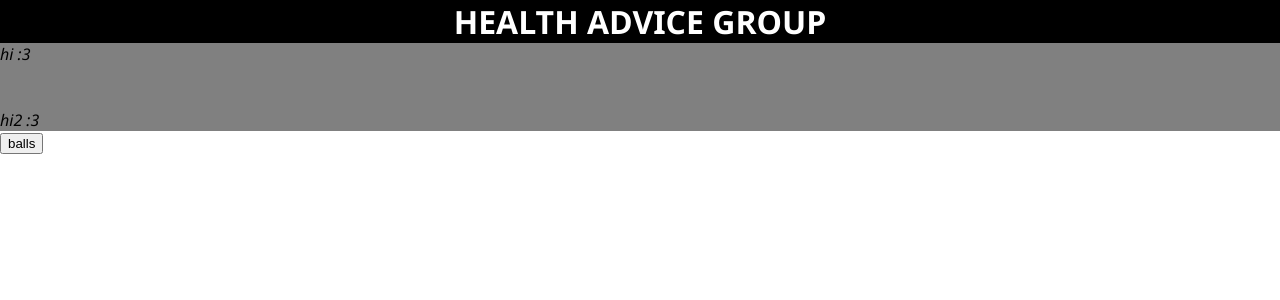
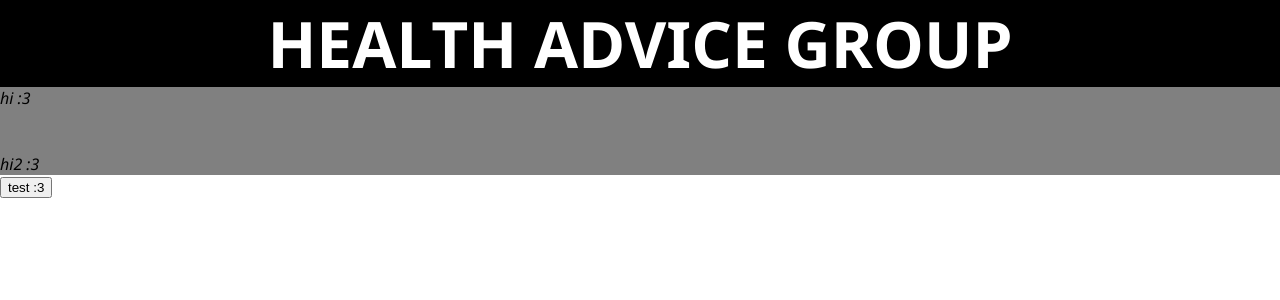
Before and after one commit to WaspVentMan/OS-Mock-2, a Django app: page / in a window 1280 px wide. Shown: the top 300 px of the page. Run offline with Django 4.2, Linux system fonts and the light colour scheme.

Commit message:
2.5 hours in

```diff
--- a/osmock2/pages/templates/index.html
+++ b/osmock2/pages/templates/index.html
@@ -5,9 +5,13 @@
     <title>OS Mock 2</title>
 </head>
 <body style="margin: 0%; font-family: 'Segoe UI', Tahoma, Geneva, Verdana, sans-serif;">
-    <div style="margin: 0%; background-color: black;"><h1 style="color: white; margin: 0%; text-align: center;">HEALTH ADVICE GROUP</h1></div>
-    <div style="margin: 0%; background-color: gray;"><i style="text-align: center;">hi :3<br><br><br>hi2 :3</i></div>
+    <div style="margin: 0%; background-color: black;">
+        <h1 style="color: white; margin: 0%; text-align: center; font-size: 4em; white-space: nowrap;">HEALTH ADVICE GROUP</h1>
+    </div>
+    <div style="margin: 0%; background-color: gray;">
+        <i style="text-align: center;">hi :3<br><br><br>hi2 :3</i>
+    </div>
 
-    <button onclick="location.reload()">balls</button>
+    <button onclick="window.location = 'https://waspventman.co.uk'">test :3</button>
 </body>
 </html>
```
Also changed, not shown: main.py (deleted, +0 -16 lines).
